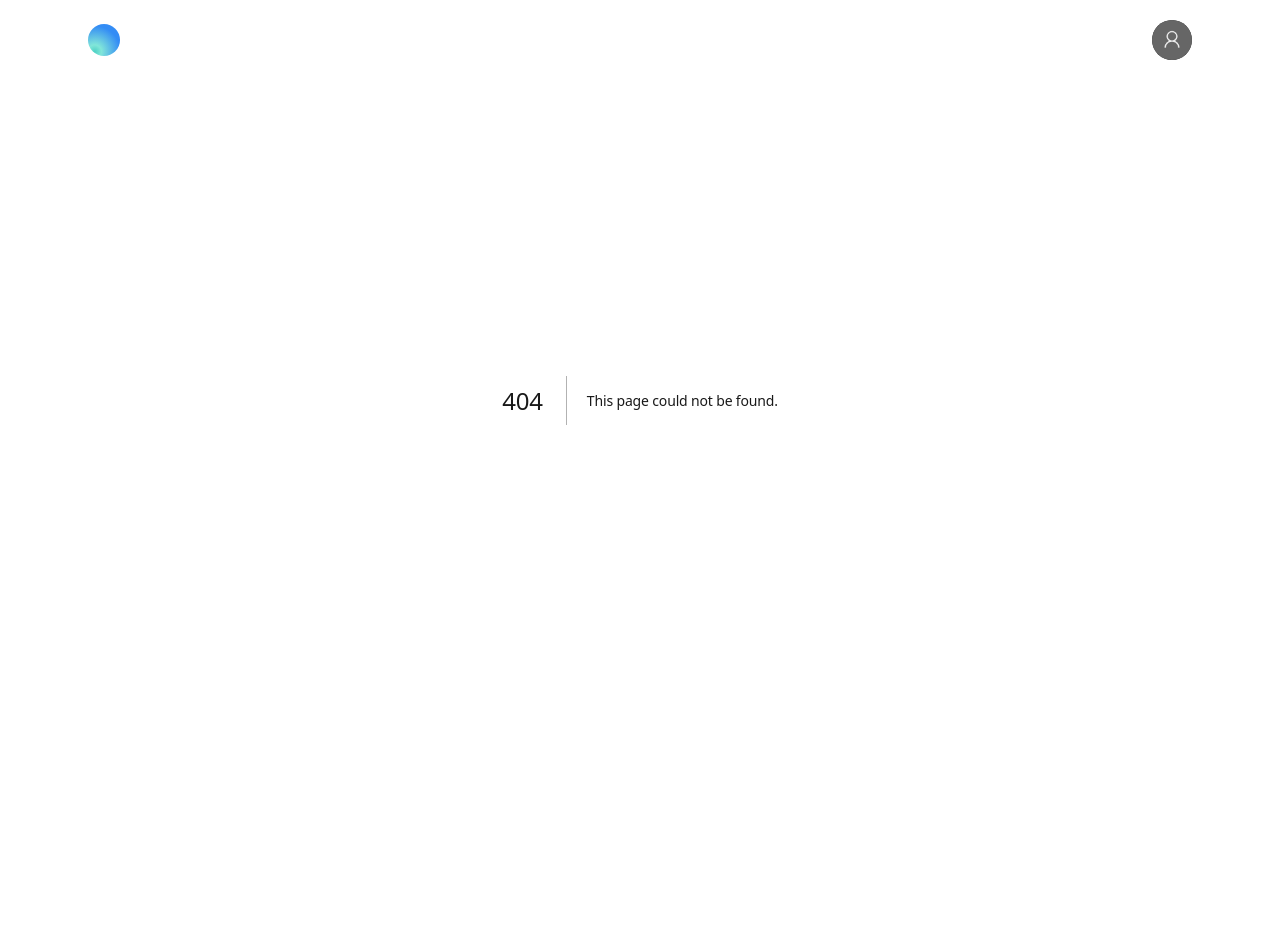
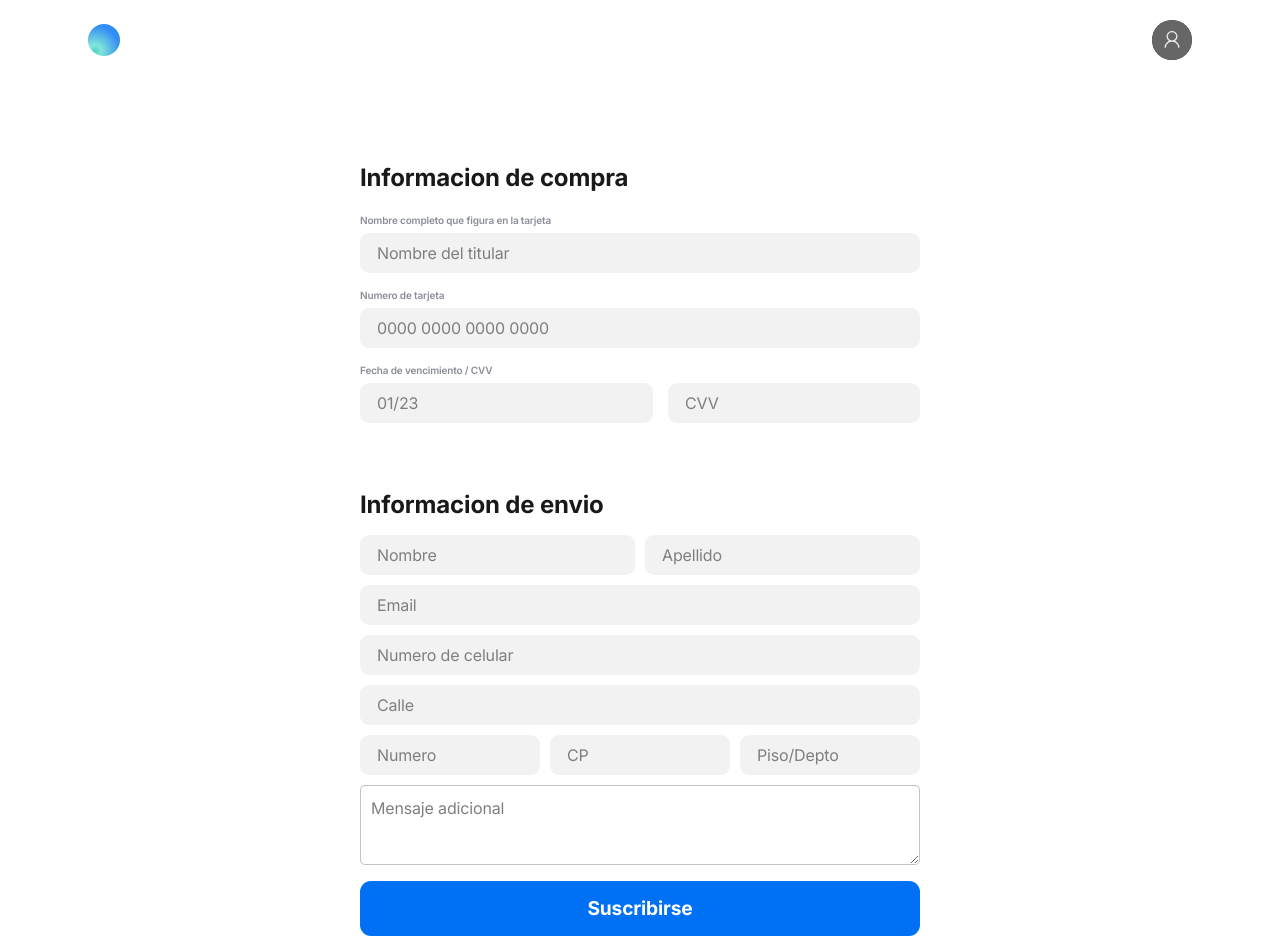
Before and after one commit to carlablanco/SIPI1-20231C-mayorista, a Next.js app in the folder al-por-menor/front-end/: page /pago-envio in a window 1280 px wide. Before the commit this address had no page. Shown: the top 952 px of the page. Before the commit the page ends 800 px from the top, so only its background shows below. Built offline with nearby package versions, Linux system fonts and the light colour scheme.

Commit message:
Seccion de Pago y Envio

```diff
--- /dev/null
+++ b/al-por-menor/front-end/app/pago-envio/page.tsx
@@ -0,0 +1,71 @@
+import React from 'react';
+import "./stylesPE.css";
+
+export default function PagoEnvio() {
+  return (
+        <div className='payment-container'>
+            <div className="credit-card-info--form">
+                <div className="input_container">
+                <h2>Informacion de compra</h2>
+                    <label htmlFor="cardholder_name" className="input_label">Nombre completo que figura en la tarjeta</label>
+                    <input id="cardholder_name" className="input_field" type="text" name="cardholder_name" title="Input title" placeholder="Nombre del titular" />
+                </div>
+                <div className="input_container">
+                    <label htmlFor="card_number" className="input_label">Numero de tarjeta</label>
+                    <input id="card_number" className="input_field" type="number" name="card_number" title="Input title" placeholder="0000 0000 0000 0000" />
+                </div>
+                <div className="input_container">
+                    <label htmlFor="expiry_date" className="input_label">Fecha de vencimiento / CVV</label>
+                    <div className="split">
+                    <input id="expiry_date" className="input_field" type="text" name="expiry_date" title="Expiry Date" placeholder="01/23" />
+                    <input id="cvv" className="input_field" type="number" name="cvv" title="CVV" placeholder="CVV" />
+                    </div>
+                </div>
+
+            </div>
+            <div>
+            <h2>Informacion de envio</h2>
+                <form className="form">
+                    <div className="flex nya">
+                        <label className='nameEnvio'>
+                            <input required placeholder ="Nombre" type="text" className="input"/>
+                        </label>
+
+                        <label className='lastEnvio'>
+                            <input required placeholder="Apellido" type="text" className="input"/>
+                        </label>
+                    </div>
+
+                    <label>
+                        <input required placeholder="Email" type="email" className="input"/>
+                    </label>
+
+                    <label>
+                        <input required type="tel" placeholder="Numero de celular" className="input"/>
+                    </label>
+                    <label>
+                        <input required type="text" placeholder="Calle" className="input"/>
+                    </label>
+                    <div className='flex nya'>
+                        <label>
+                            <input required type="text" placeholder="Numero" className="input"/>
+                        </label>
+                        <label>
+                            <input required type="text" placeholder="CP" className="input"/>
+                        </label>
+                        <label>
+                            <input type="text" placeholder="Piso/Depto" className="input"/>
+                        </label>
+
+                    </div>
+                    <label>
+                        <textarea required placeholder="Mensaje adicional" className="input01"></textarea>
+                    </label>
+
+                    <button className="purchase--btn">Suscribirse</button>
+                </form>
+            </div>
+        </div>
+
+  );
+}
--- /dev/null
+++ b/al-por-menor/front-end/app/pago-envio/stylesPE.css
@@ -0,0 +1,156 @@
+.payment-container h2{
+    font-size: 1.5em;
+    font-weight: bold;
+    margin-bottom: 0.5em;
+}
+
+.payment-container{
+    display:flex;
+    width: 70vh;
+    justify-content: center;
+    padding-top: 10em;
+    flex-direction: column;
+    margin:auto;
+    gap: 4em;
+    padding-bottom: 5em;
+}
+
+.credit-card-info--form {
+    display: flex;
+    flex-direction: column;
+    gap: 15px;
+  }
+
+  .input_container {
+    width: 100%;
+  height: fit-content;
+  display: flex;
+  flex-direction: column;
+  gap: 5px;
+  }
+
+  .split {
+    display: grid;
+    grid-template-columns: 4fr 2fr;
+    gap: 15px;
+  }
+
+  .input_label {
+    font-size: 10px;
+    color: #8B8E98;
+    font-weight: 600;
+  }
+
+  .input_field {
+    width: auto;
+    height: 40px;
+    padding: 0 0 0 16px;
+    border-radius: 9px;
+    outline: none;
+    background-color: #F2F2F2;
+    border: 1px solid #e5e5e500;
+    transition: all 0.3s cubic-bezier(0.15, 0.83, 0.66, 1);
+  }
+
+  .purchase--btn {
+    height: 55px;
+    background: #F2F2F2;
+    border-radius: 11px;
+    border: 0;
+    outline: none;
+    color: #ffffff;
+    font-size: 13px;
+    font-weight: 700;
+    background: #0070F4;
+    font-size: 1.2em;
+    box-shadow: 0px 0px 0px 0px #FFFFFF, 0px 0px 0px 0px #000000;
+    transition: all 0.3s cubic-bezier(0.15, 0.83, 0.66, 1);
+  }
+  /* Reset input number styles */
+  .input_field::-webkit-outer-spin-button,
+  .input_field::-webkit-inner-spin-button {
+    -webkit-appearance: none;
+    margin: 0;
+  }
+
+  .input_field[type=number] {
+    -moz-appearance: textfield;
+  }
+
+  .form {
+    display: flex;
+    flex-direction: column;
+    gap: 10px;
+    max-width: 100%;
+    background-color: #fff;
+    border-radius: 10px;
+    position: relative;
+    justify-content: center;
+  }
+
+  .message {
+    color: rgba(88, 87, 87, 0.822);
+    font-size: 14px;
+
+  }
+
+  .form label {
+    position: relative;
+
+  }
+
+  .form label .input {
+    width: 100%;
+    height: 40px;
+    padding: 0 0 0 16px;
+    border-radius: 9px;
+    outline: none;
+    background-color: #F2F2F2;
+    border: 1px solid #e5e5e500;
+    transition: all 0.3s cubic-bezier(0.15, 0.83, 0.66, 1);
+  }
+
+  .form label .input + span {
+    position: absolute;
+    left: 10px;
+    top: 10px;
+    color: grey;
+    font-size: 0.9em;
+    cursor: text;
+    transition: 0.3s ease;
+  }
+
+  .input01 {
+    width: 100%;
+    padding: 10px 10px 20px 10px;
+    outline: 0;
+    border: 1px solid rgba(105, 105, 105, 0.397);
+    border-radius: 5px;
+  }
+  .form label .input01 + span {
+    position: absolute;
+    left: 10px;
+    top: 10px;
+    color: grey;
+    font-size: 0.9em;
+    cursor: text;
+    transition: 0.3s ease;
+  }
+
+.nya{
+    width: 100%;
+    display: flex;
+    gap: 10px;
+}
+
+.nya input{
+    width: 100%;
+}
+
+.nameEnvio{
+    width: 100%;
+}
+
+.lastEnvio{
+    width: 100%;
+}
--- a/al-por-menor/front-end/components/sub.tsx
+++ b/al-por-menor/front-end/components/sub.tsx
@@ -1,5 +1,6 @@
 import React from 'react'
 import '../app/subscripcion/[id]/styles.css'
+import Link from 'next/link'
 
 
 export default function Sub({product}: any) {
@@ -117,7 +118,7 @@ export default function Sub({product}: any) {
                     </div>
 
 
-                            <button className="btn-sub mt-6 flex w-full items-center justify-center rounded-md border border-transparent bg-indigo-600 px-8 py-3 text-base font-medium text-white hover:bg-indigo-700 focus:outline-none focus:ring-2 focus:ring-indigo-500 focus:ring-offset-2">Subscribirme</button>
+                            <Link href={"/pago-envio"} className="btn-sub mt-6 flex w-full items-center justify-center rounded-md border border-transparent bg-indigo-600 px-8 py-3 text-base font-medium text-white hover:bg-indigo-700 focus:outline-none focus:ring-2 focus:ring-indigo-500 focus:ring-offset-2">Subscribirme</Link>
                             </form>
                         </section>
                         </div>
```
Also changed, not shown: 1 other file (tests, documents, lock files or other folders).
